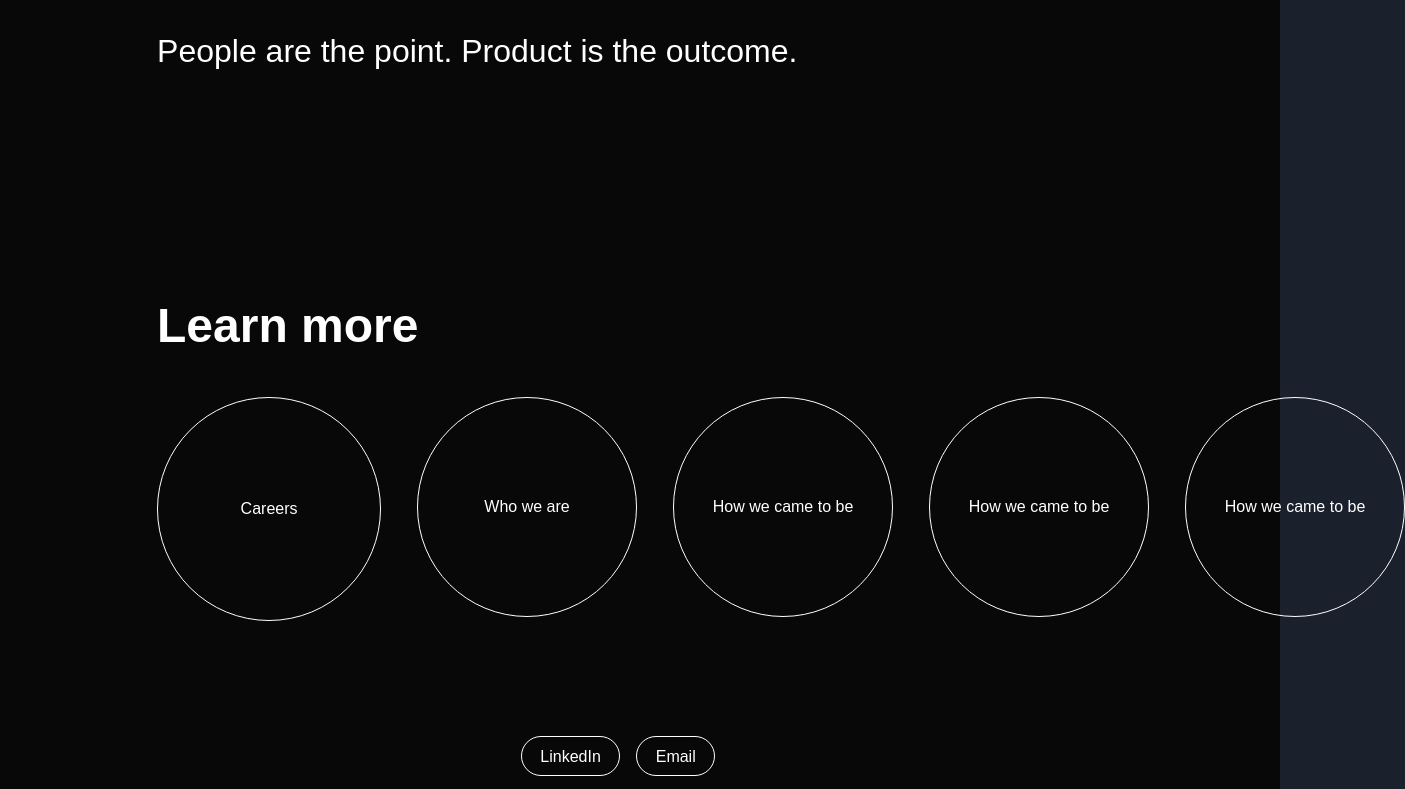
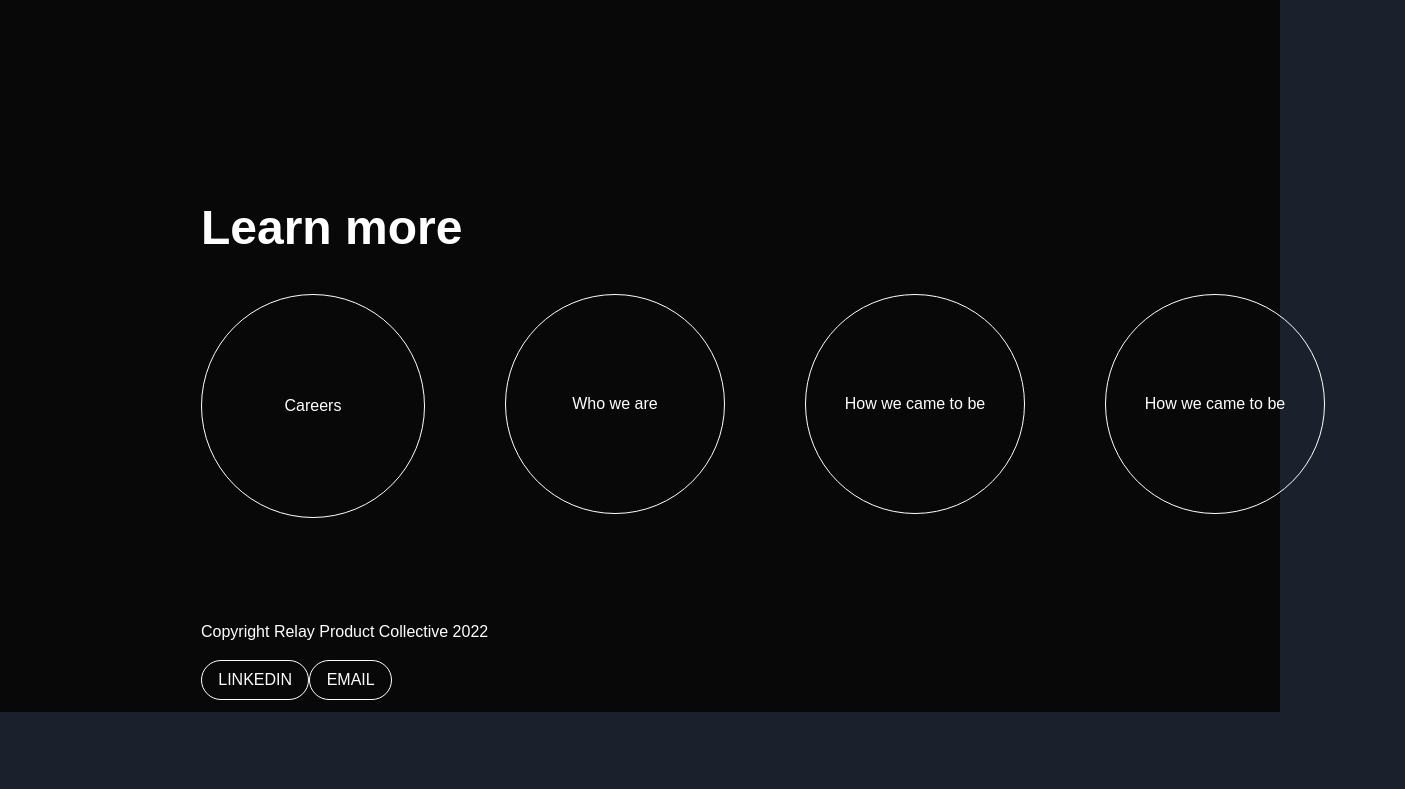
Before and after one commit to relay-product/marketing-site, a React (Create React App) app in the folder marketing-site/: page / in a window 1280 px wide. Shown: the part 2388-3177 px from the top of the page, 1405 px wide, since content can reach past the window. After the commit the page ends 3100 px from the top, so only its background shows below. Built offline with nearby package versions, Linux system fonts and the light colour scheme; a web font is replaced by a local one.

Commit message:
styling changess

```diff
--- a/marketing-site/src/pages/home/Home.page.tsx
+++ b/marketing-site/src/pages/home/Home.page.tsx
@@ -9,10 +9,10 @@ import { Grid, GridItem } from '@chakra-ui/react'
 export const Home = () => {
   const navigate = useNavigate();
   return (
-    <Flex flexDirection={"column"} paddingTop={"16%"} paddingLeft={"11.5%"} width={"85%"}>
+    <Flex flexDirection={"column"} paddingTop={"16%"} paddingLeft={"15%"} width={"80%"}>
 
       {/* Intro message */}
-      <Heading type={"h2"} fontWeight={"400"} width={"70%"}>
+      <Heading type={"h2"} fontWeight={"400"} width={"85%"}>
       Relay is a product collective composed of designers, developers, and operators focused on <Text as={"span"} color={"none"}>0→1</Text> execution.
       </Heading>
       <Button fontSize={"1.5rem"} paddingLeft={"46.5%"} paddingTop={"5%"} variant={"secondary"} alignSelf={"right"}>
@@ -68,7 +68,7 @@ export const Home = () => {
 
       {/* Informational Notion Pages */}
       <Heading variant={"h2"} paddingTop={"25%"}>Learn more</Heading>
-      <Grid paddingY={"5%"} templateColumns='repeat(5, 1fr)' gap={"2.25rem"}>
+      <Grid paddingY={"5%"} templateColumns='repeat(5, 1fr)' gap={"5rem"}>
         <GridItem>
           <Circle size='14rem' bg='none' color='white' borderColor={"white"} borderWidth={"1px"}>
             Careers
@@ -89,19 +89,18 @@ export const Home = () => {
             How we came to be
           </Circle>
         </GridItem>
-        <GridItem>
-          <Circle size='220px' bg='none' color='white' borderColor={"white"} borderWidth={"1px"}>
-            How we came to be
-          </Circle>
-        </GridItem>
       </Grid>
 
 
       {/* Socials */}
-      <Flex paddingTop={"7.5%"} width={"100%"} justifyContent={"center"} gap={"1rem"}>
-          <Button>LinkedIn</Button>
-          <Button>Email</Button>
+      <Flex flexDir={"column"} paddingTop={"7.5%"} width={"100%"} justifyContent={"center"} gap={"1rem"}>
+      <Text type={"b1"}>Copyright Relay Product Collective 2022</Text>
+          <Flex>
+          <Button>LINKEDIN</Button>
+          <Button>EMAIL</Button>
+          </Flex>
       </Flex>
+
     </Flex>
   );
 };
```
